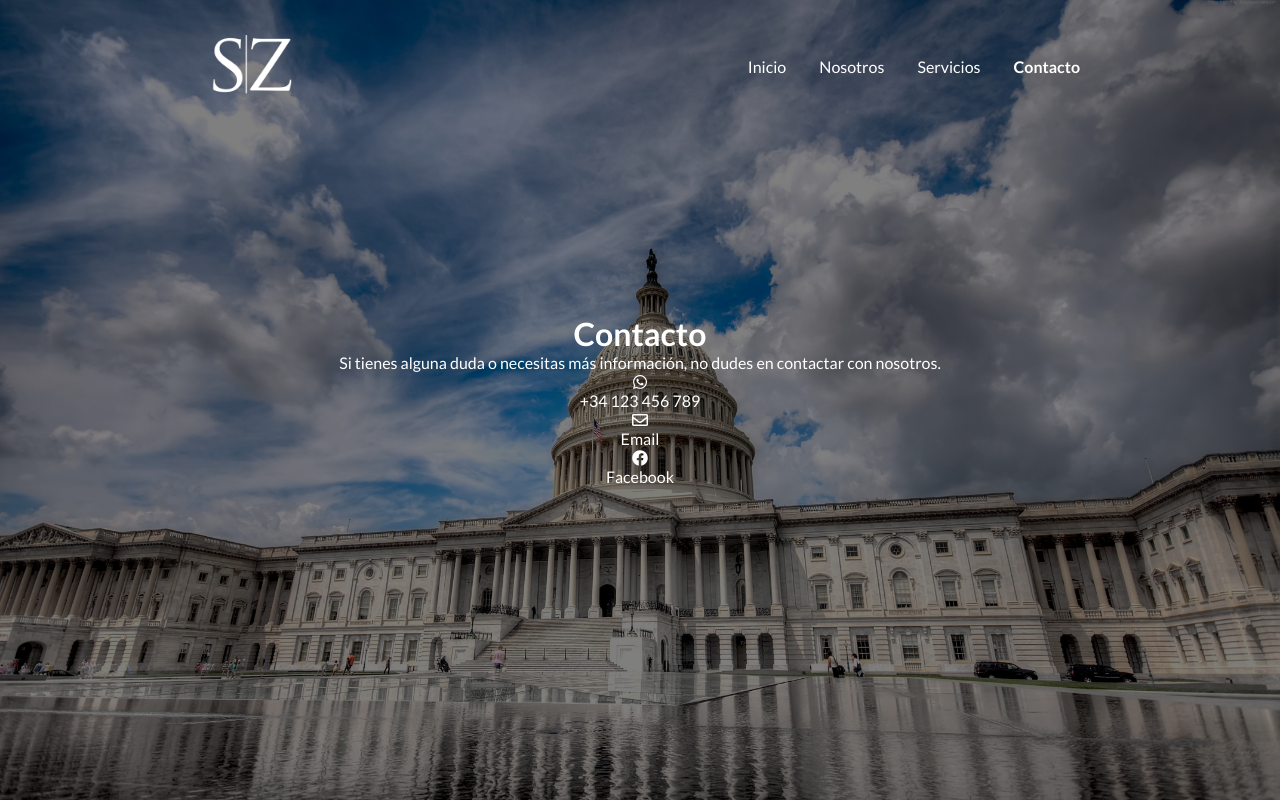
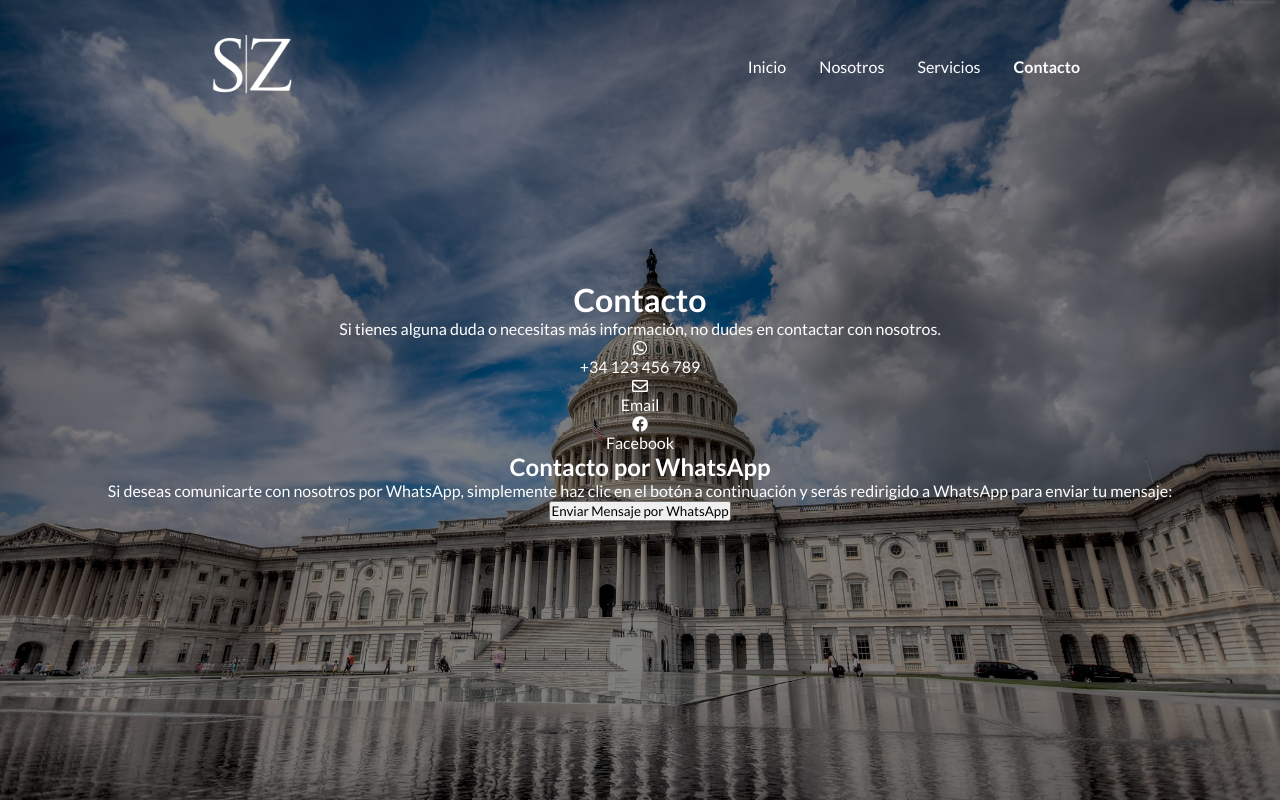
Before and after one commit to rotfflores/visas-zaragoza, a plain HTML site: page contacto.html in a window 1280 px wide. Drawn offline with Linux system fonts and the light colour scheme.

Commit message:
attempt 1

```diff
--- a/contacto.html
+++ b/contacto.html
@@ -45,6 +45,12 @@
                         </p>
                     </div>
                 </div>
+                <h2>Contacto por WhatsApp</h2>
+                <p>Si deseas comunicarte con nosotros por WhatsApp, simplemente haz clic en el botón a continuación y serás redirigido a WhatsApp para enviar tu mensaje:</p>
+                <form action="https://wa.me/526181676499?text=Hola,%20estoy%20interesado%20en%20obtener%20más%20información" method="get">
+                    <button type="submit">Enviar Mensaje por WhatsApp</button>
+                </form>
+
             </div>
         </div>
 
```
